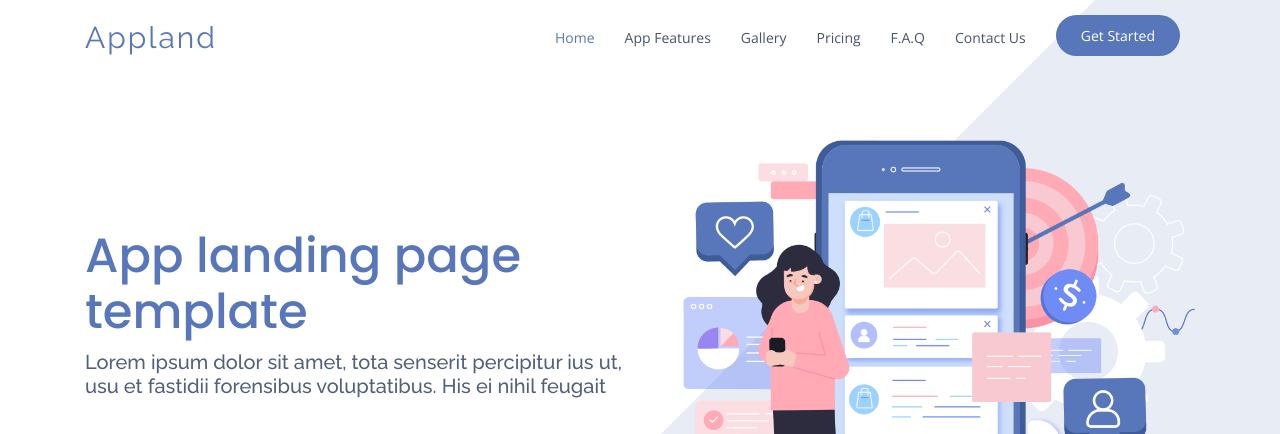
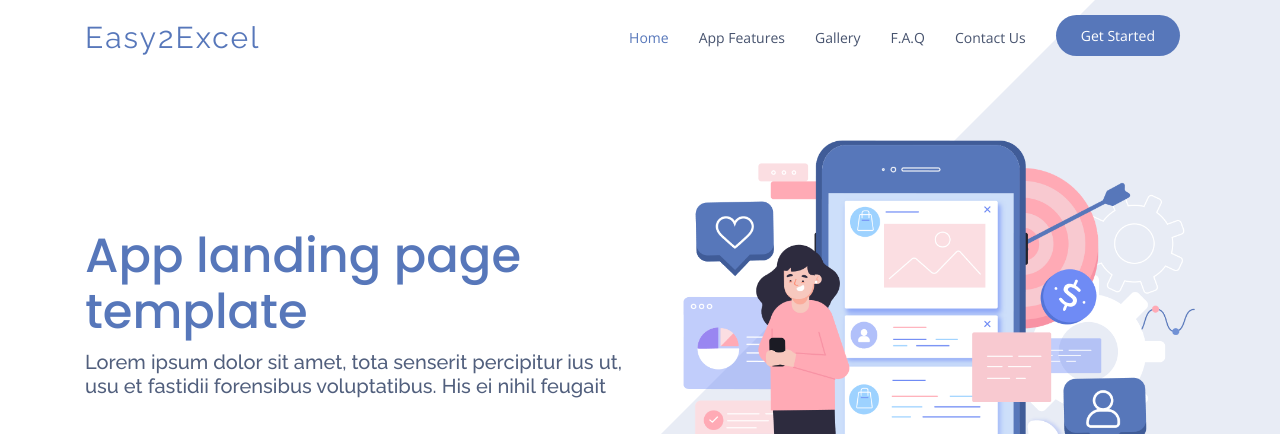
Before and after one commit to anil7017/ananta, a plain HTML site: page index.html in a window 1280 px wide. Shown: the top 434 px of the page. Drawn offline with nearby package versions, Linux system fonts and the light colour scheme; animation ran at ten frames a second.

```diff
--- a/index.html
+++ b/index.html
@@ -5,7 +5,7 @@
   <meta charset="utf-8">
   <meta content="width=device-width, initial-scale=1.0" name="viewport">
 
-  <title>Appland Bootstrap Template - Index</title>
+  <title>Easy2Excel</title>
   <meta content="" name="descriptison">
   <meta content="" name="keywords">
 
@@ -42,7 +42,7 @@
     <div class="container d-flex align-items-center">
 
       <div class="logo mr-auto">
-        <h1 class="text-light"><a href="index.html">Appland</a></h1>
+        <h1 class="text-light"><a href="index.html">Easy2Excel</a></h1>
         <!-- Uncomment below if you prefer to use an image logo -->
         <!-- <a href="index.html"><img src="assets/img/logo.png" alt="" class="img-fluid"></a>-->
       </div>
@@ -52,7 +52,7 @@
           <li class="active"><a href="index.html">Home</a></li>
           <li><a href="#features">App Features</a></li>
           <li><a href="#gallery">Gallery</a></li>
-          <li><a href="#pricing">Pricing</a></li>
+          <!--<li><a href="#pricing">Pricing</a></li>-->
           <li><a href="#faq">F.A.Q</a></li>
           <li><a href="#contact">Contact Us</a></li>
 
```
